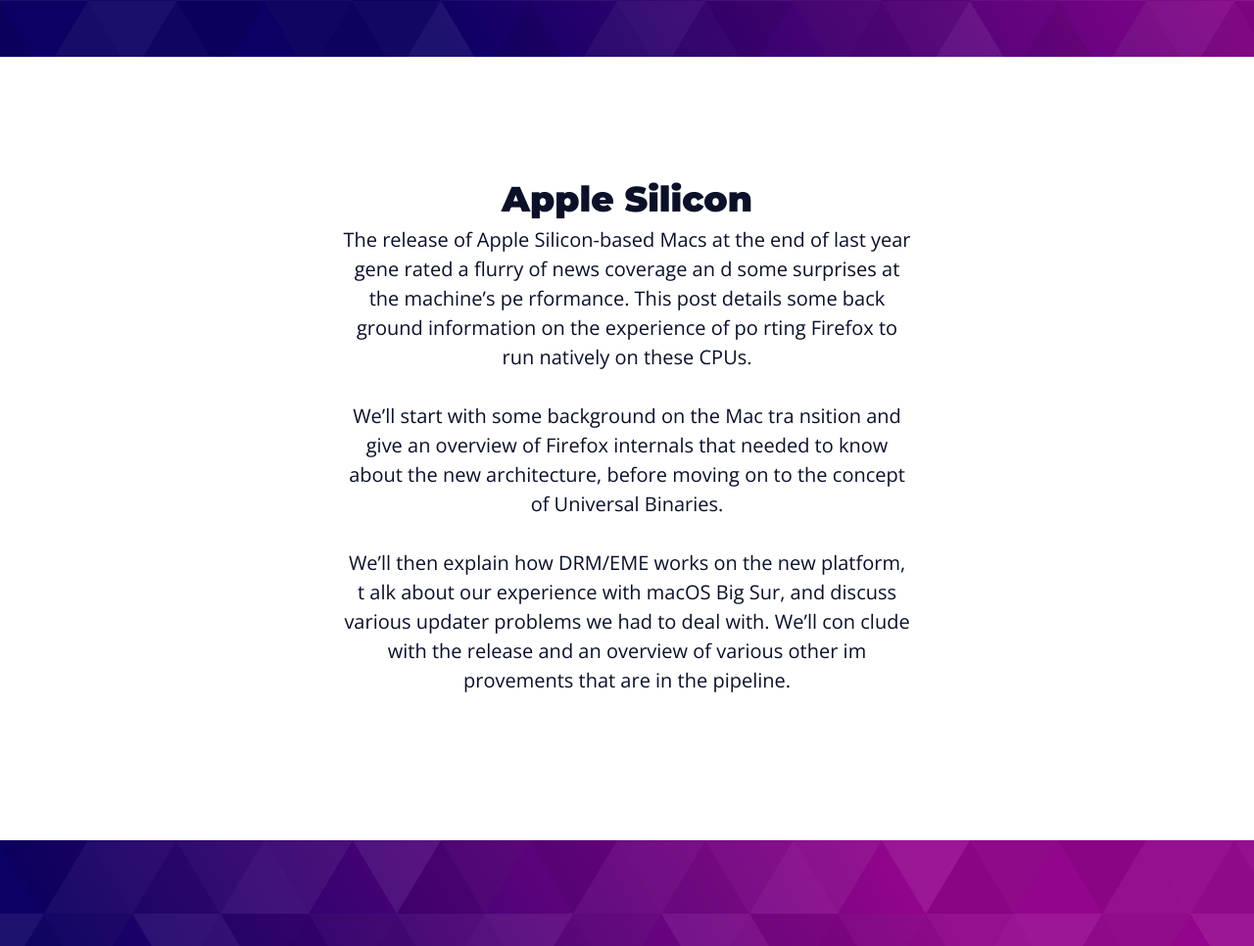
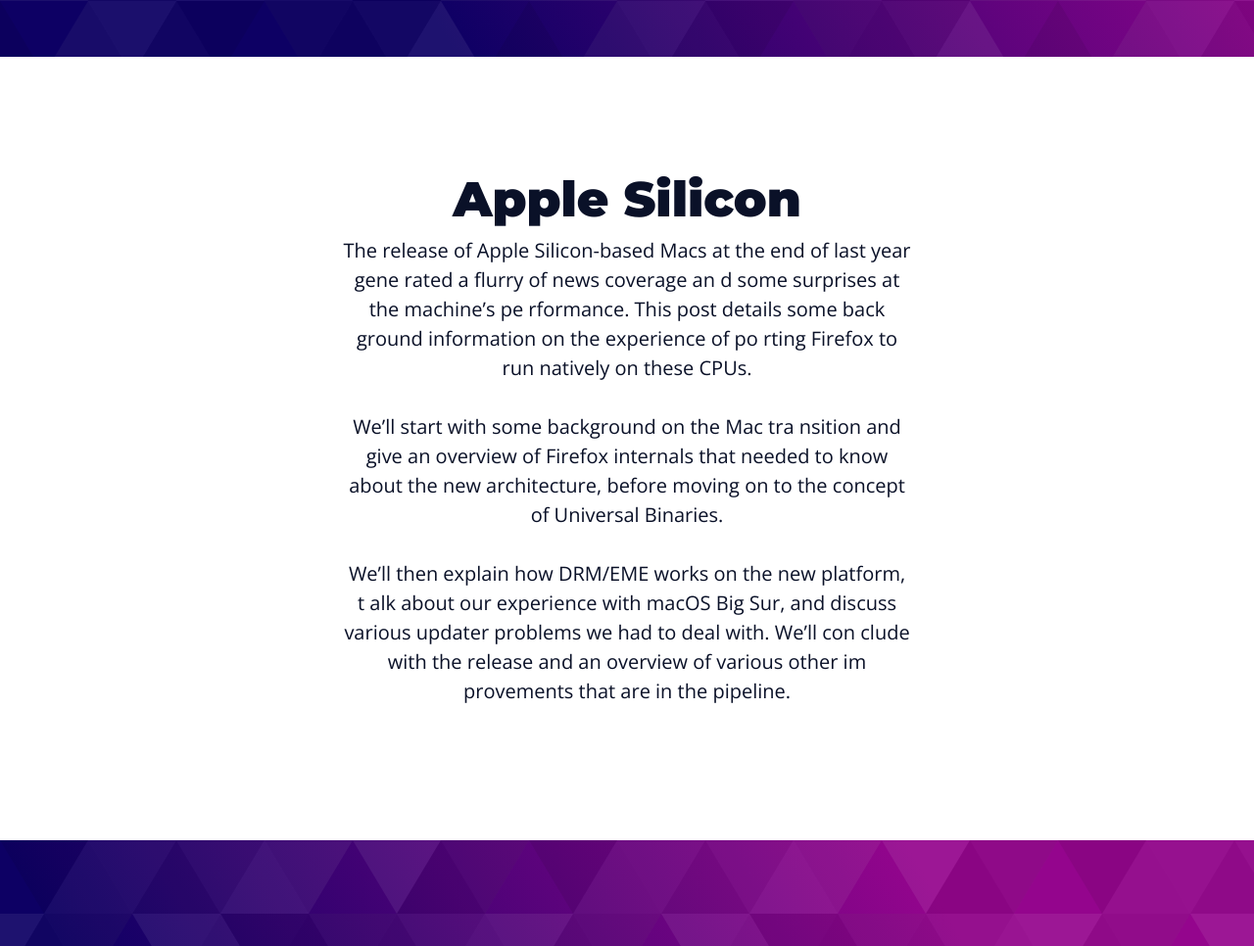
Before and after one commit to Kowalz/site2-, a plain HTML site: page index.html in a window 1280 px wide. Shown: the part 813-1779 px from the top of the page at 98% size. Drawn offline with nearby package versions, Linux system fonts and the light colour scheme.

Commit message:
Add files via upload

```diff
--- a/css/styles6.css
+++ b/css/styles6.css
@@ -49,7 +49,8 @@
   }
 
   h5 {
-    font-size: 3.6rem;
+    font-size:  5rem;
+
 
 
   }
@@ -175,7 +176,6 @@
 
   .top3-content {
     max-width: 64rem;
-    height: 100vh;
     display:flex;
     min-height: 100vh;
     flex-direction: column;
```
